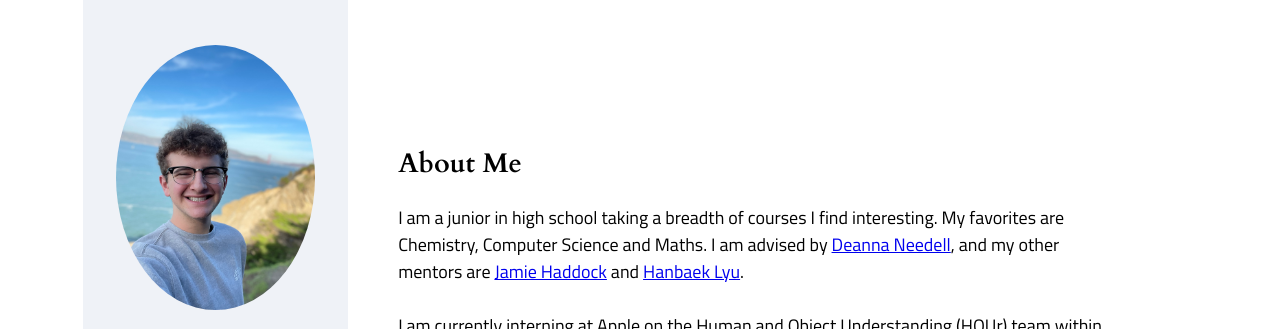
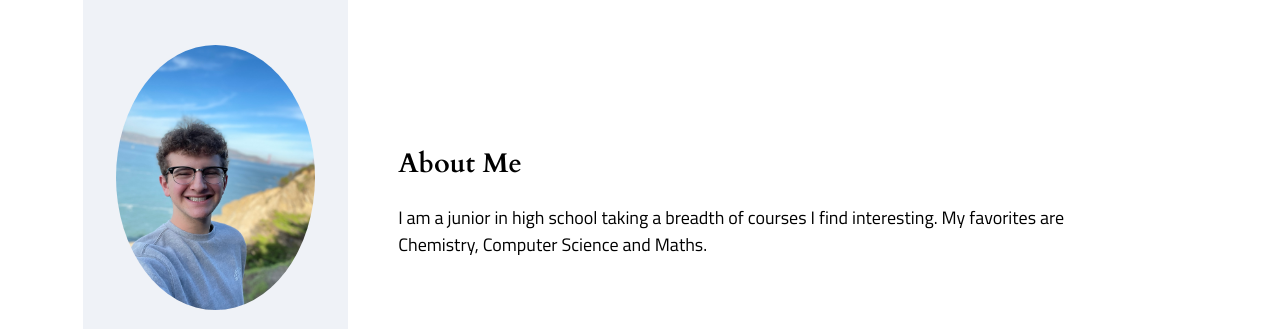
Before and after one commit to GabrielBerg2023/GabrielBerg2023.github.io, a plain HTML site: page index.html in a window 1280 px wide. Shown: the top 329 px of the page. Drawn offline with nearby package versions, Linux system fonts and the light colour scheme; files that its build step writes are made by us from their sources; a web font is replaced by a local one.

Commit message:
comment out info

```diff
--- a/index.html
+++ b/index.html
@@ -59,10 +59,11 @@
                 <div align="left">
 
                     <b><h2>About Me</h2></b>
-                    <p style="width:90%">I am a junior in high school taking a breadth of courses I find interesting. My favorites are Chemistry, Computer Science and Maths. I am advised by <a class="link" href="https://www.math.ucla.edu/~deanna/" target="_blank"> Deanna Needell</a>, and my other mentors are
+                    <p style="width:90%">I am a junior in high school taking a breadth of courses I find interesting. My favorites are Chemistry, Computer Science and Maths. <!-- I am advised by <a class="link" href="https://www.math.ucla.edu/~deanna/" target="_blank"> Deanna Needell</a>, and my other mentors are
                         <a class="link" href="https://www.math.ucla.edu/~jhaddock/" target="_blank">Jamie Haddock</a>
-                        and <a class="link" href="https://hanbaeklyu.com/" target="_blank">Hanbaek Lyu</a>.
-                        <br><br> I am currently interning at Apple on the Human and Object Understanding (HOUr) team within the Systems Intelligence and Machine Learning group (SIML) group, working on developing core vision technologies.
+                        and <a class="link" href="https://hanbaeklyu.com/" target="_blank">Hanbaek Lyu</a>. -->
+
+                        <!-- <br><br> I am currently interning at Apple on the Human and Object Understanding (HOUr) team within the Systems Intelligence and Machine Learning group (SIML) group, working on developing core vision technologies. -->
                 </div>
 
                 <!--
```
